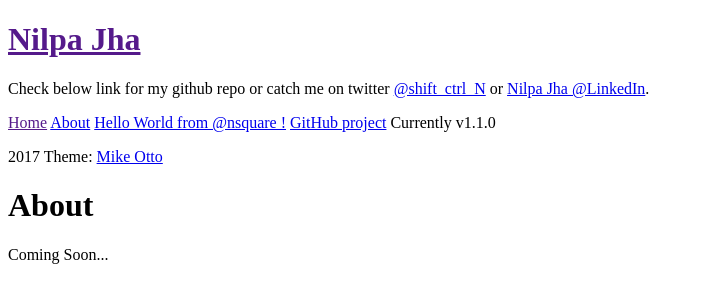
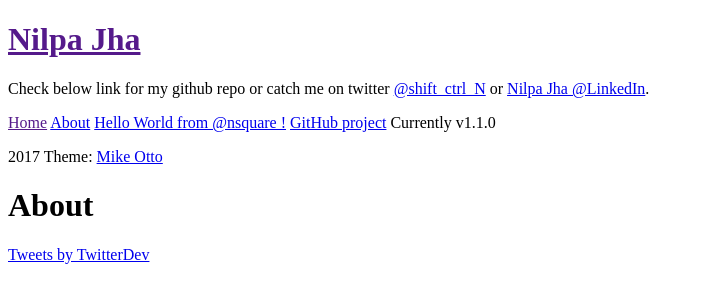
Before and after one commit to nsquare/nsquare.github.io, a Jekyll site: the page built from about.md, in a window 1280 px wide. Shown: the top 303 px of the page, without its empty margins (0-704 px from the left). Built offline with Jekyll 4.4.1, drawn with Linux system fonts in a browser that asks for light colours; comment, search, counter and statistics services are not loaded.

Commit message:
twitter widget

```diff
--- a/about.md
+++ b/about.md
@@ -4,5 +4,5 @@ title: About
 ---
 
 <p class="message">
-  Coming Soon...
+  <a class="twitter-timeline" data-theme="dark" href="https://twitter.com/TwitterDev">Tweets by TwitterDev</a> <script async src="//platform.twitter.com/widgets.js" charset="utf-8"></script>
 </p>
```
